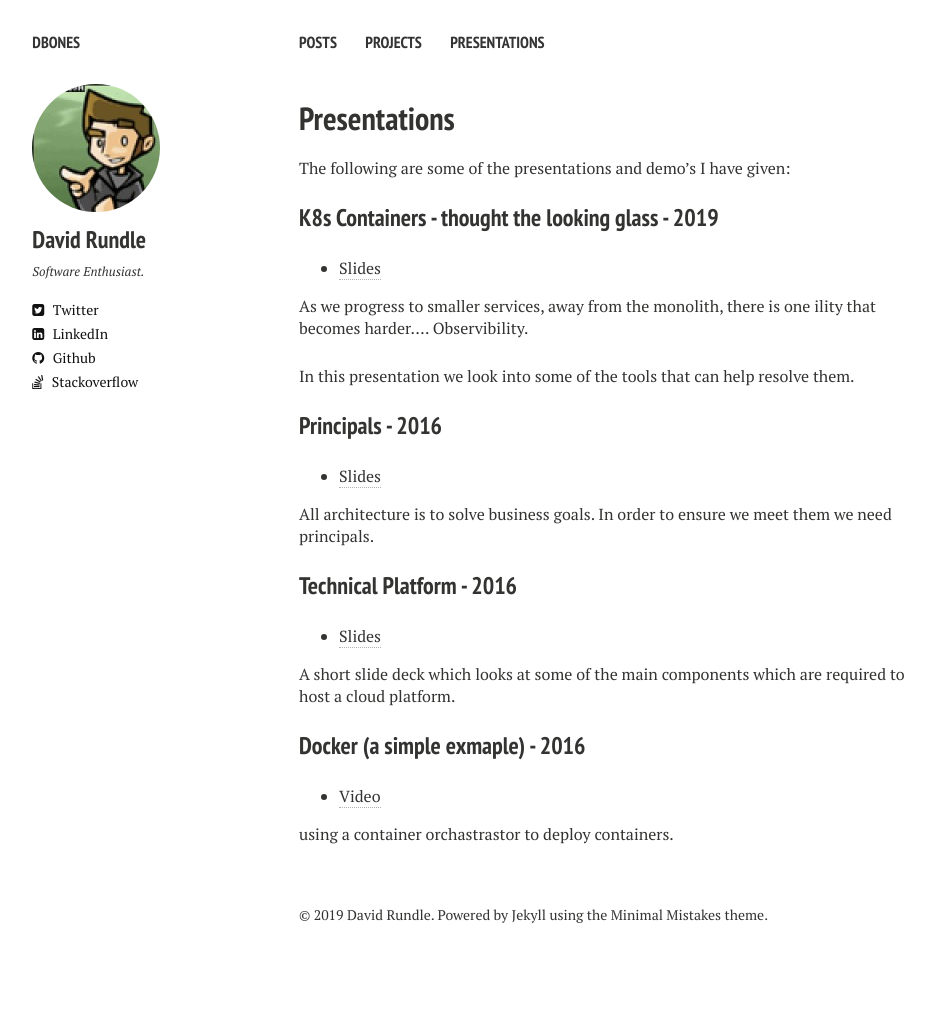
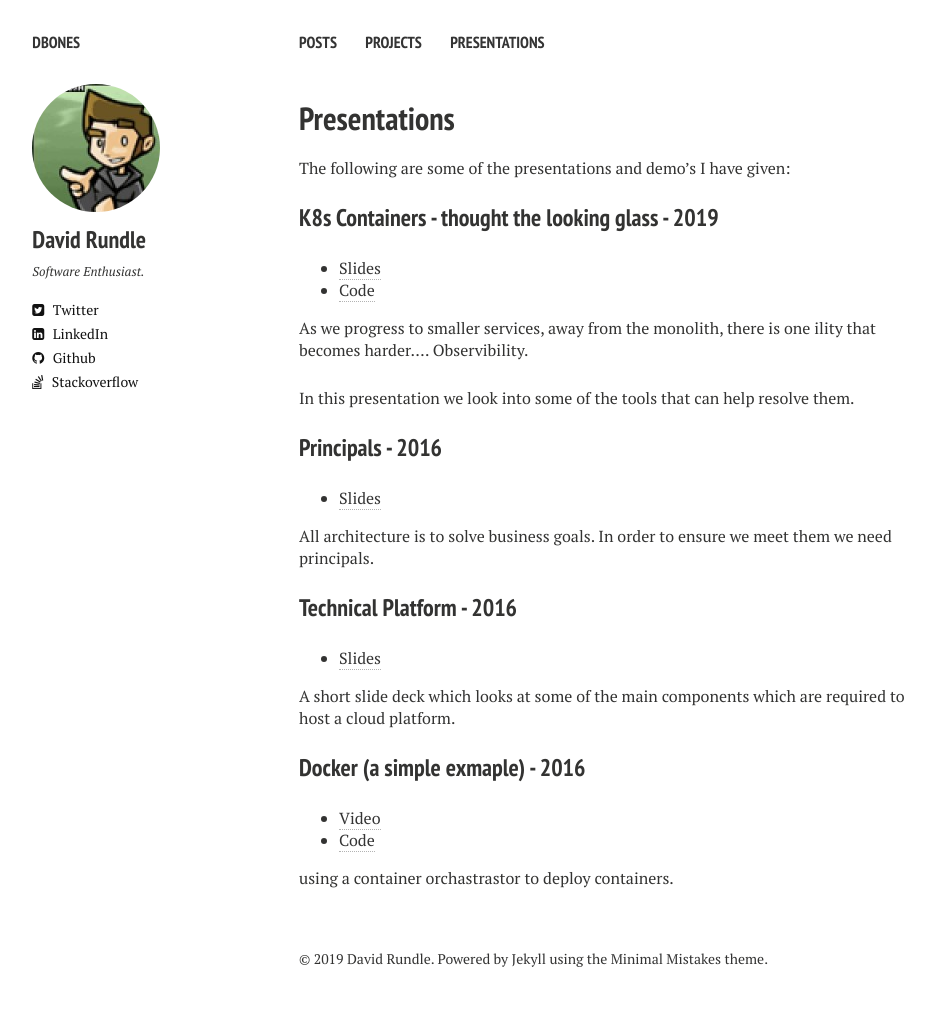
Before and after one commit to dbones/dbones.github.io, a Jekyll site: the page built from presentations.md, in a window 1280 px wide. Shown: the whole page, without its empty margins (21-956 px from the left). Built offline with Jekyll 4.4.1, drawn with Linux system fonts in a browser that asks for light colours; nearby versions of some CDN libraries; before the commit the page ends 973 px from its top, so only the background shows below that.

Commit message:
Update presentations.md

```diff
--- a/presentations.md
+++ b/presentations.md
@@ -12,6 +12,7 @@ The following are some of the presentations and demo's I have given:
 ### K8s Containers - thought the looking glass - 2019
 
 - [Slides](https://docs.google.com/presentation/d/1E1h3Y_TOskIPLG_4GCP9NaOOGAFalUoILcSRDJ8gCeo/edit?usp=sharing)
+- [Code](https://github.com/dbones-simple-shop)
 
 As we progress to smaller services, away from the monolith, there is one ility that becomes harder.... Observibility.
 
@@ -33,5 +34,6 @@ A short slide deck which looks at some of the main components which are required
 ### Docker (a simple exmaple) - 2016
 
 - [Video](https://www.youtube.com/watch?v=y6sUySkyAos)
+- [Code](https://github.com/dbonesdemo)
 
 using a container orchastrastor to deploy containers.
```
